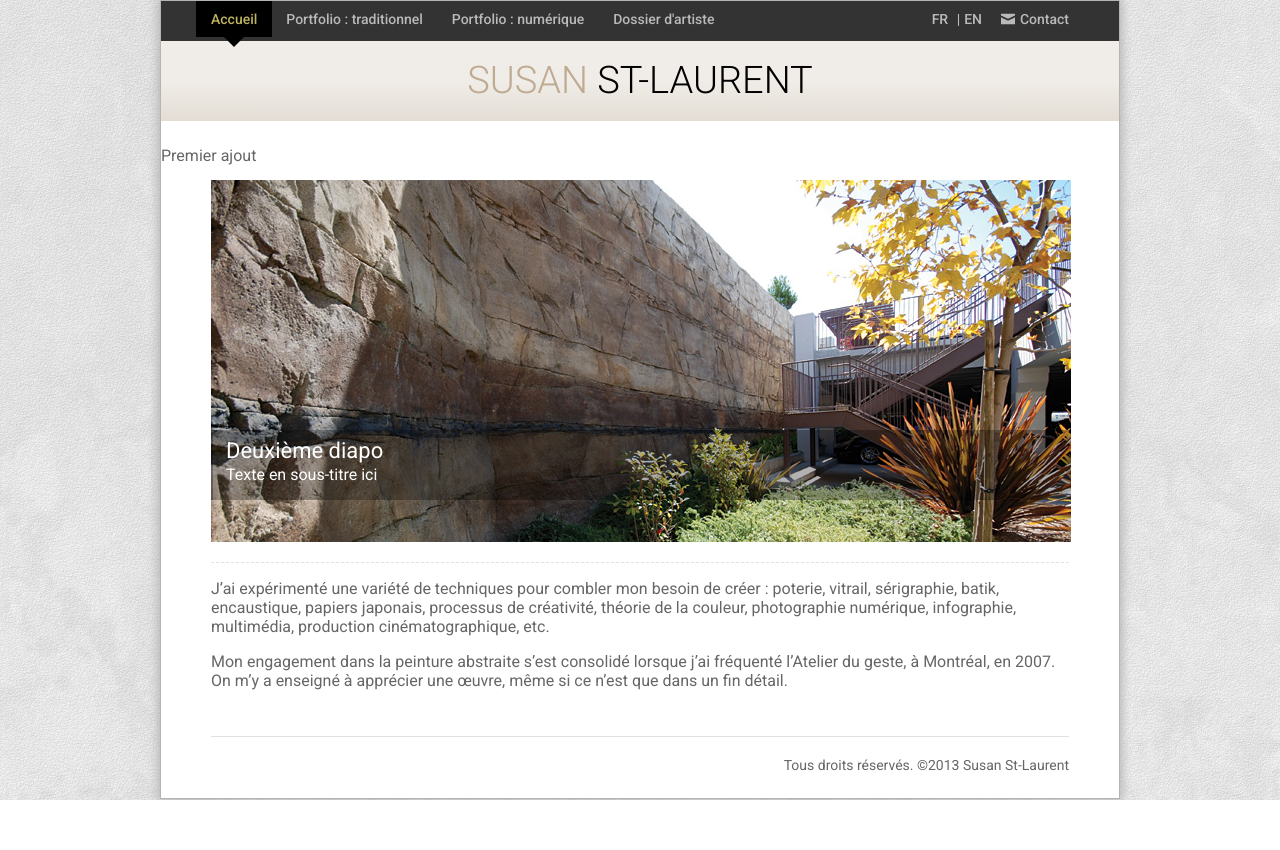
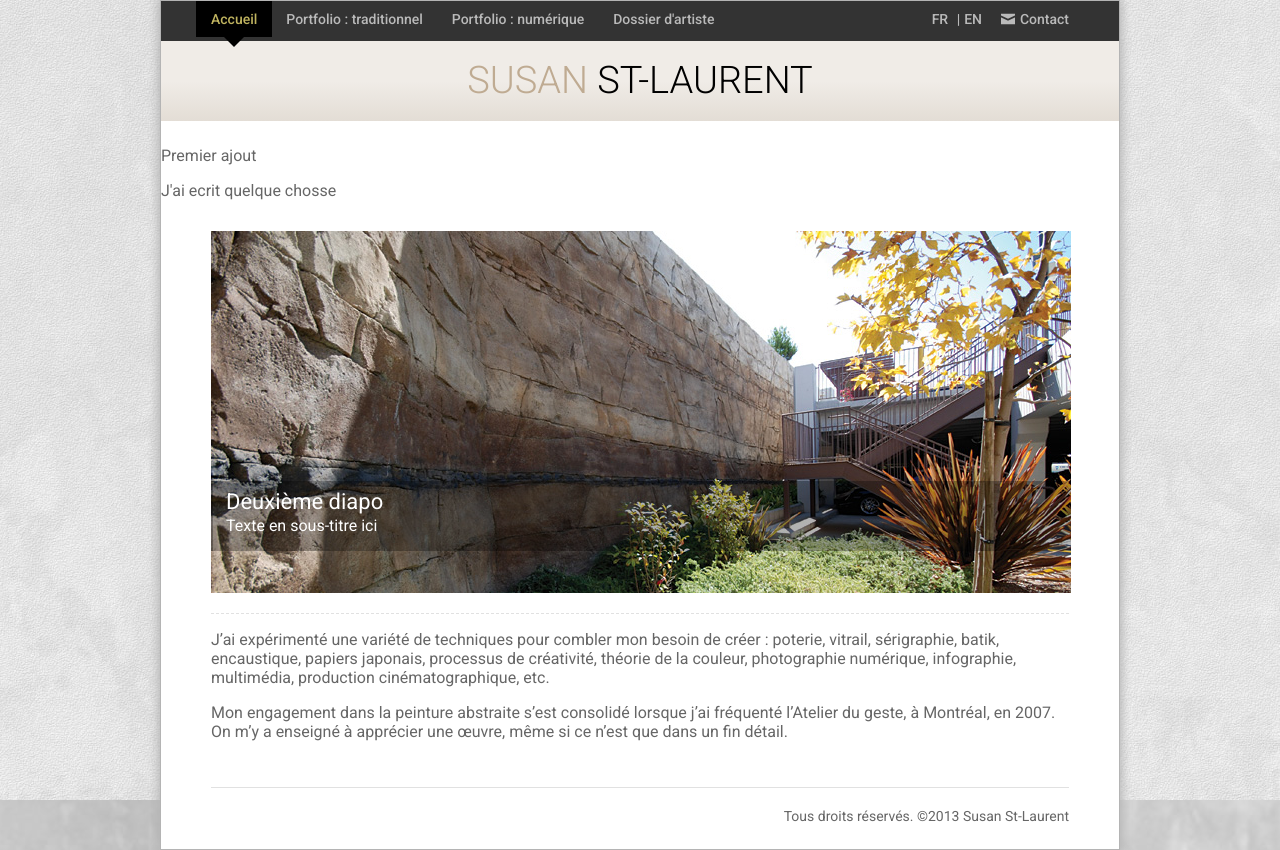
Before and after one commit to garciapsw/projetcm, a PHP site: page /index.php in a window 1280 px wide. Before the commit the page ends 800 px from the top, so only its background shows below. Run offline with PHP 8.4, Linux system fonts and the light colour scheme; some libraries are stand-ins or nearby versions.

Commit message:
jai fait autre changemenet a la section div..

```diff
--- a/index.php
+++ b/index.php
@@ -4,6 +4,7 @@
 ?>
 <div>
 	Premier ajout
+	<p>J'ai ecrit quelque chosse</p>
 </div>
 <div class="main_home">
 	<?php
```
